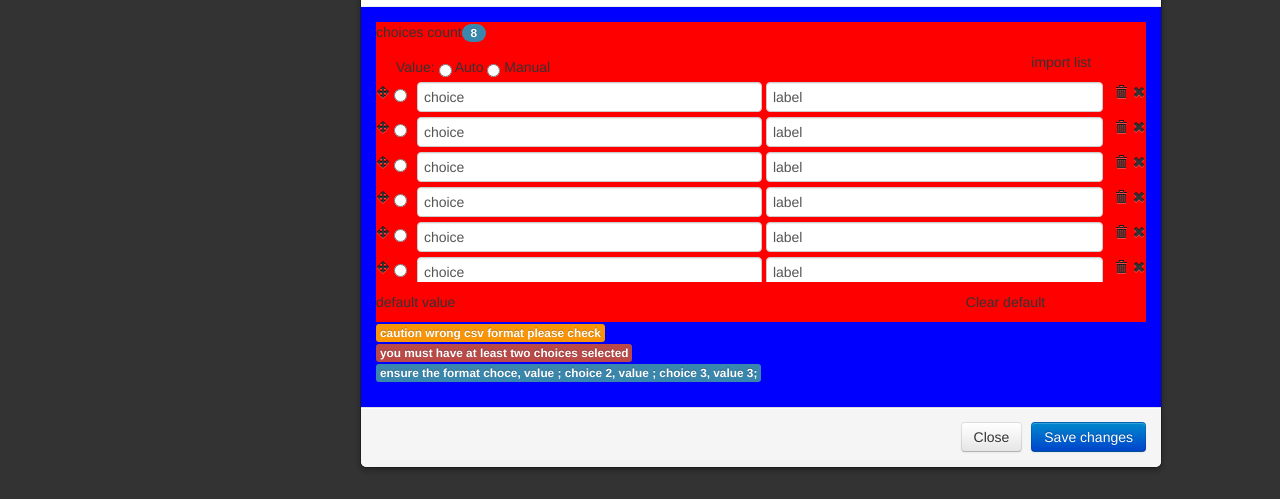
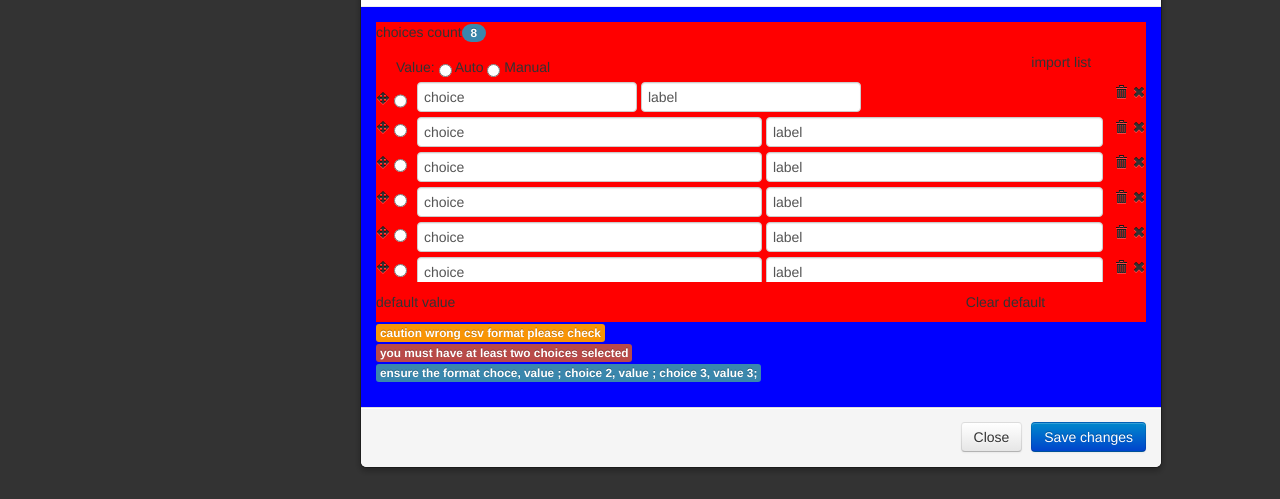
Before and after one commit to VeeteshJain/bootstrap-model-window, a plain HTML site: page bootstrap model/index.html in a window 1280 px wide. Both pictures are taken after a click on the button "Launch demo modal". Shown: the part 123-622 px from the top of the page. Drawn offline with Linux system fonts and the light colour scheme.

Commit message:
flating li in ul 2

```diff
--- a/bootstrap model/index.html
+++ b/bootstrap model/index.html
@@ -46,18 +46,20 @@
                   <ul class="unstyled" style="overflow-y:scroll;max-height:200px;">
                     <li>
                       <label  class="form-inline">
-                        <span style="float:left">
+                        <div style="float:left;clear: left;width:31px;">
                           <i class="icon-move"></i>
-                          <input type='radio'>
-                        </span>
-                        <span style="margin: 0px 10px 0px 10px;">
-                          <input type='text' value="choice" style="width:43%">
-                          <input type='text' value="label" style="width:42%">
-                        </span>
-                        <span style="float:right">
+                          <input type='radio' class="input-block-level">
+                        </div>
+                        <div style="float:right;width:32px;">
                           <i class="icon-trash"></i>
                           <i class="icon-remove"></i>
-                        </span>
+                        </div>
+                        <div style="margin: 0px 42px 0px 41px;">
+                          <div>
+                            <input type='text' value="choice">
+                            <input type='text' value="label">
+                          </div>
+                        </div>
                       </label>
                     </li>
                     <li>
```
